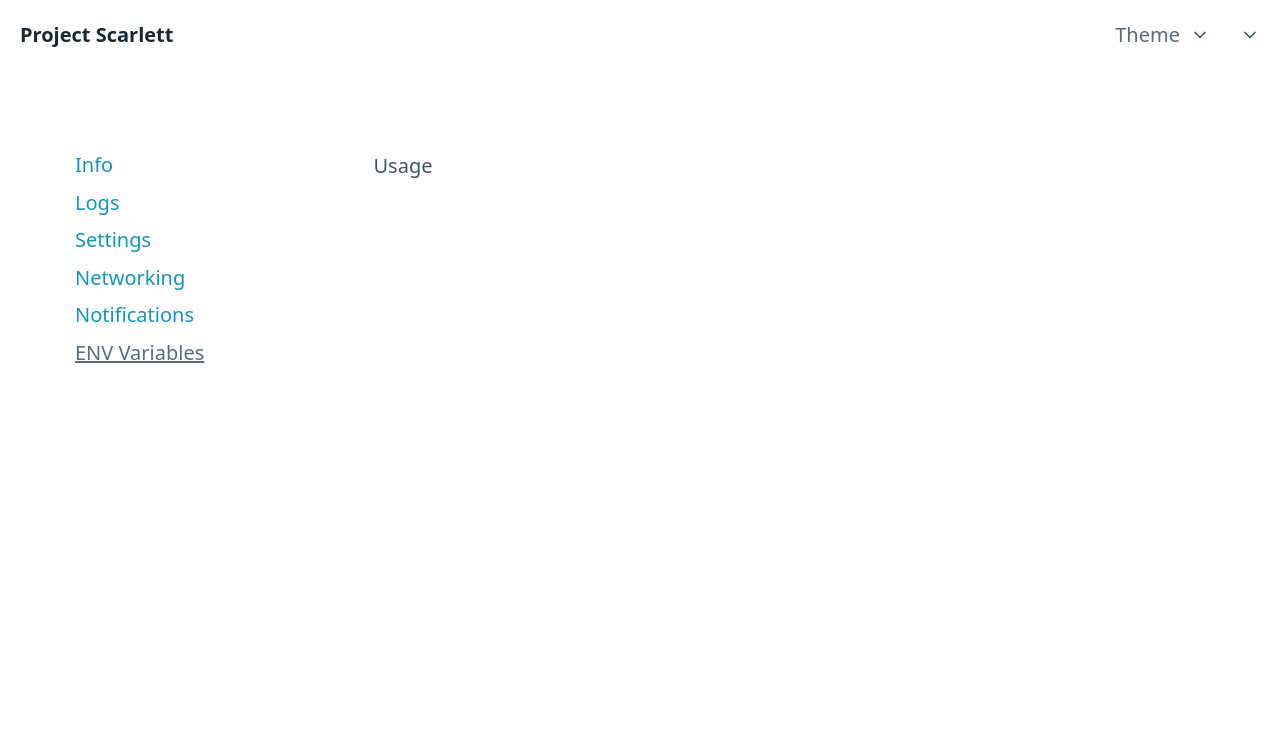
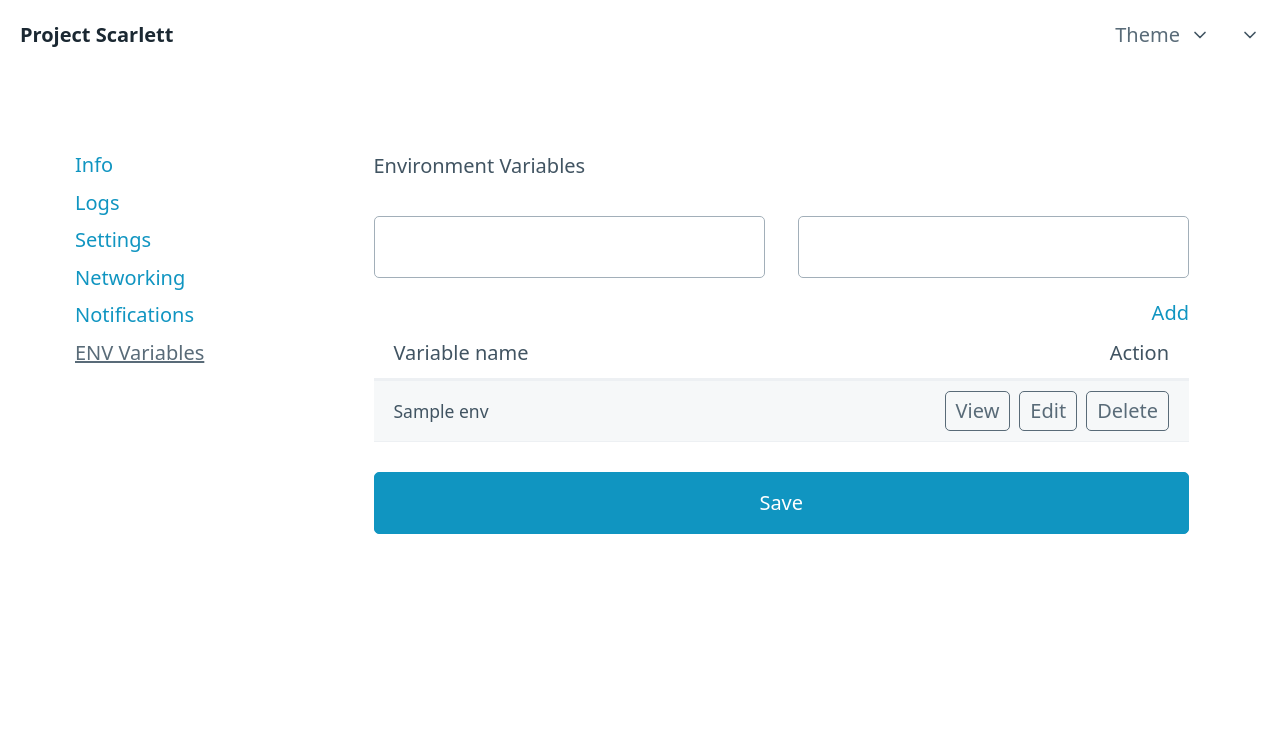
Before and after one commit to tarangsutariya/project-scarlett, a Flask app: template src/blueprints/deployement/templates/env_variables.html in a window 1280 px wide. Shown: the top 733 px of the page. Run offline with Flask 2, Linux system fonts and the light colour scheme; the template is opened without the code that fills it: most values are stand-ins (such as "Sample title", 1, 10 or a date in 2020).

Commit message:
create environment variable edit template for deployments

```diff
--- a/src/blueprints/deployement/templates/env_variables.html
+++ b/src/blueprints/deployement/templates/env_variables.html
@@ -120,8 +120,44 @@
           <div id="contentblock">
 
 
-           <p>Usage</p>
+            <label>Environment Variables</label><br/>
+            <div>
+            <input autocomplete="off" id="envname" style="float: inline-start;width: 48%; margin-right: 2%;"><input id="envvalue" autocomplete="off" style="float: inline-end;width: 48%; ">
 
+            </div>
+            <a  onclick="addenv()"   class="outline" style="float: inline-end;">Add</a>
+            <!--ENVIRONMENT VARIABBLE -->
+            <br/><br/><br/>
+            <div>
+
+            <table role="grid" >
+              <thead>
+                <th>
+                  Variable name
+                </th>
+                <th>
+                  <span style="float: right;"> Action </span>
+
+                </th>
+              </thead>
+            <tbody id="envtab">
+            {% for env in dep.env_variables %}
+              <tr>
+             <td>
+              {{env}}
+             </td>
+             <td>
+              <a href="#" onclick="event.preventDefault();" role="button" class="secondary outline" style="padding: 4px; padding-left: 10px;padding-right: 10px; float: right;margin-left: 9px;">Delete</a>
+              <a href="#" role="button" class="secondary outline" style="padding: 4px; float: right;margin-left: 9px;padding-left: 10px;padding-right: 10px;">Edit</a>
+              <a href="#" role="button" class="secondary outline" style="padding: 4px; float: right;margin-left: 10px;padding-left: 10px;padding-right: 10px;">View</a>
+             </td>
+
+              </tr>
+            {% endfor %}
+            </tbody>
+            </table>
+
+           <button>Save</button>
 
 
 
```
